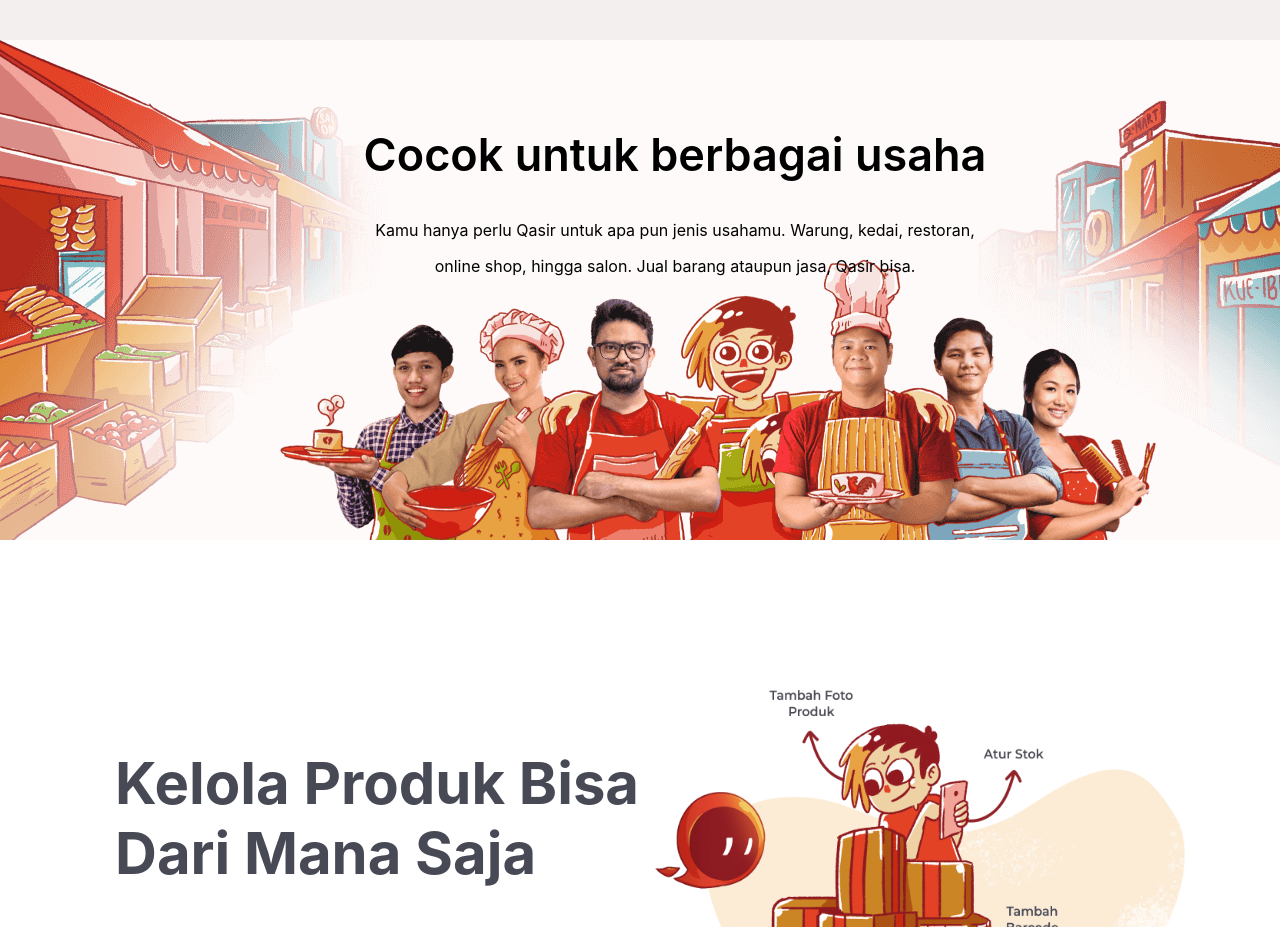
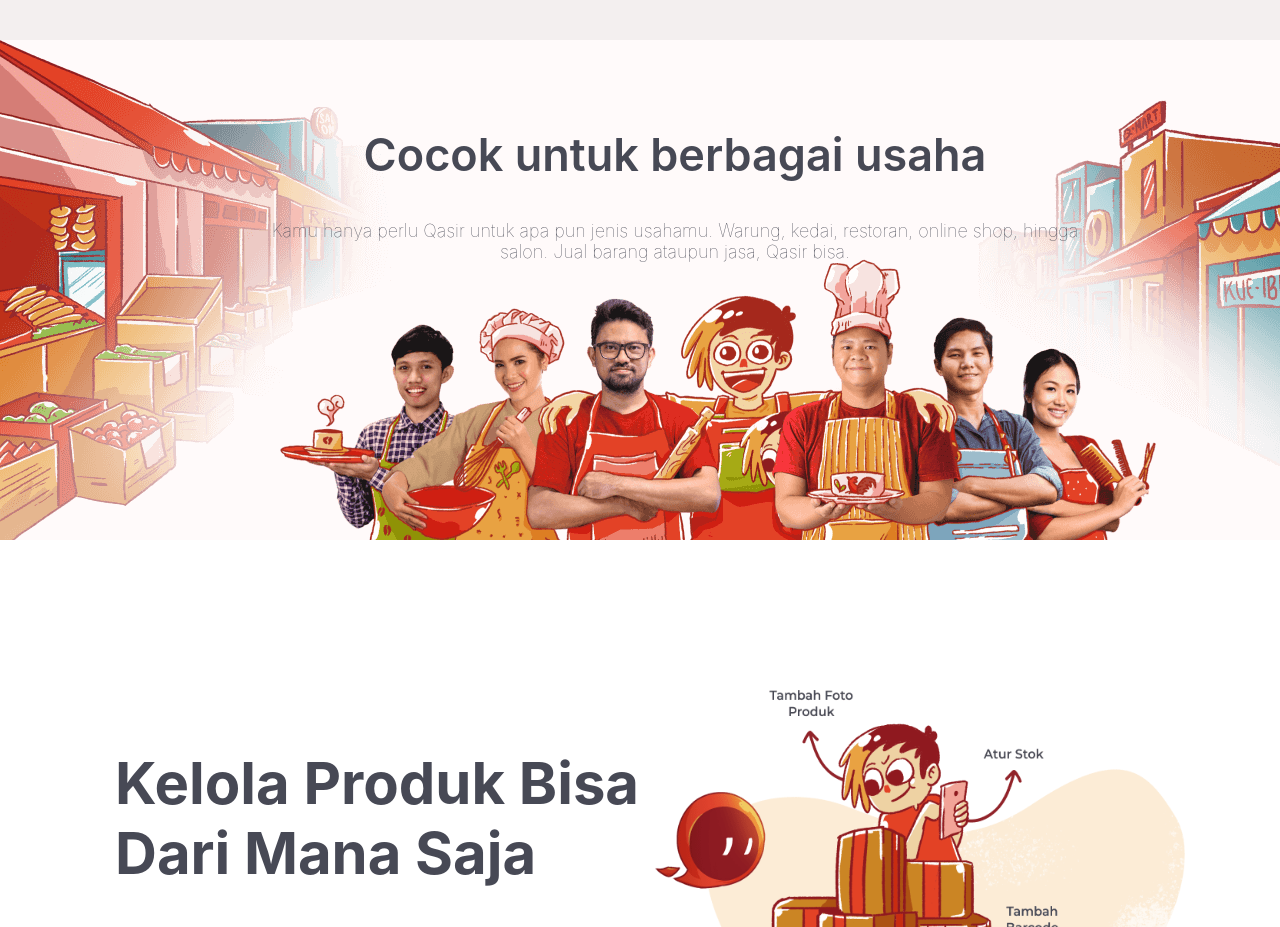
Before and after one commit to uyyoq/Qasir-clone, a React (Create React App) app: page / in a window 1280 px wide. Shown: the part 820-1747 px from the top of the page. Built offline with nearby package versions, Linux system fonts and the light colour scheme.

Commit message:
mengubah font di c3

```diff
--- a/src/Content2/Index.js
+++ b/src/Content2/Index.js
@@ -9,10 +9,8 @@
         <h2 className="Text-intro"> Cocok untuk berbagai usaha</h2>
         <p className="Text-int">
           Kamu hanya perlu Qasir untuk apa pun jenis usahamu. Warung, kedai,
-          restoran,
-        </p>
-        <p className="cont">
-          online shop, hingga salon. Jual barang ataupun jasa, Qasir bisa.
+          restoran, online shop, hingga salon. Jual barang ataupun jasa, Qasir
+          bisa.
         </p>
       </div>
     );
--- a/src/Content2/Intro.css
+++ b/src/Content2/Intro.css
@@ -8,15 +8,13 @@
 .Text-intro {
   text-align: center;
   font-size: 45px;
-  font-weight: 570;
+  font-weight: 600;
+  color: #474955;
 }
 .Text-int {
   text-align: center;
-  font-size: 16px;
-  font-weight: 100px;
+  font-size: 18px;
+  font-weight: lighter;
+  color: #474955;
+  padding: 0px 200px 0px 200px;
 }
-.cont {
-  text-align: center;
-  font-size: 16px;
-  font-weight: 100px;
-}
```
